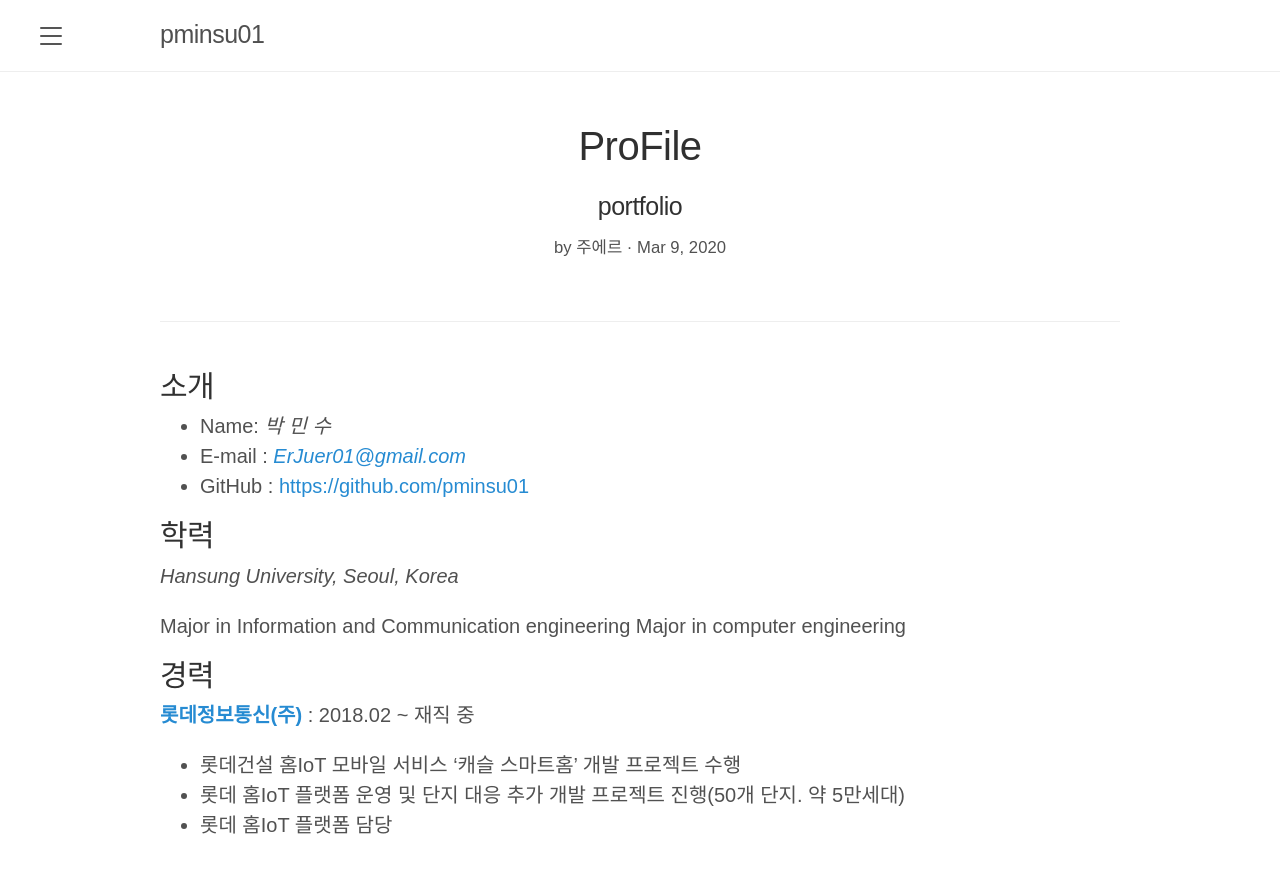
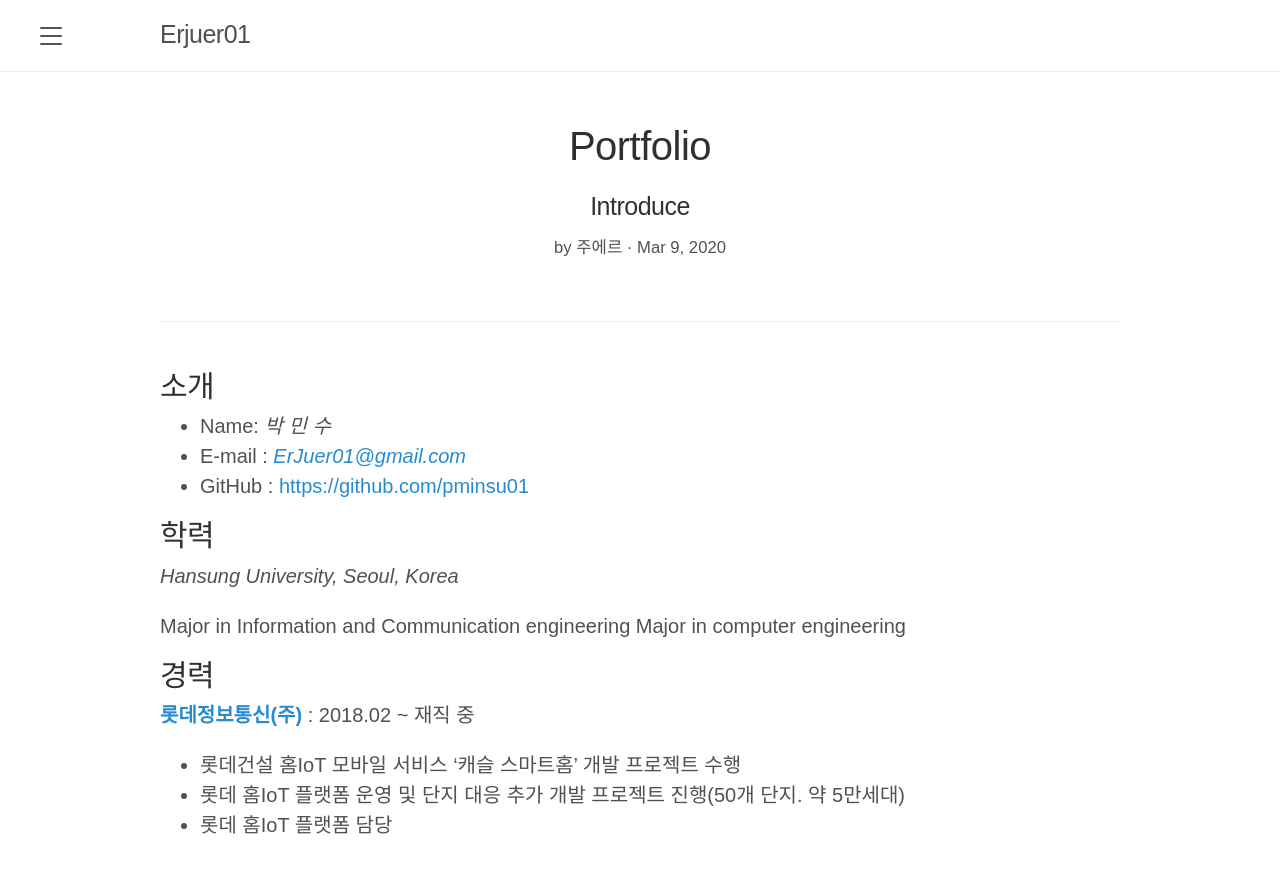
Before and after one commit to pminsu01/pminsu01.github.io, a Jekyll site: the page built from _posts/about/2020-03-09-About.md, in a window 1280 px wide and 900 px high. Shown: the top 873 px of the window. Built offline with Jekyll 4.4.1, drawn with Linux system fonts in a browser that asks for light colours.

```diff
--- a/_config.yml
+++ b/_config.yml
@@ -6,12 +6,13 @@
 # 'jekyll serve'. If you change this file, please restart the server process.
 
 # Site settings
-title: pminsu01
+title: Erjuer01
 email: Erjuer01@gmail.com
 description: 개발과 여행 그리고 사람을 좋아하는 개발자 입니다.
 baseurl: "" # the subpath of your site, e.g. /blog
 url: "https://pminsu01.github.io" # the base hostname & protocol for your site
 github_username:  pminsu01
+google_analytics_id : "UA-172483160-1"
 github:
   repo: https://github.com/pminsu01
 # Build settings
--- a/_includes/head.html
+++ b/_includes/head.html
@@ -27,13 +27,13 @@
 
   {% if site.google_analytics_id %}
   <!-- Global site tag (gtag.js) - Google Analytics -->
-  <script async src="https://www.googletagmanager.com/gtag/js?id=UA-172483160-1"></script>
+  <script async src="https://www.googletagmanager.com/gtag/js?id={{site.google_analytics_id}}"></script>
   <script>
     window.dataLayer = window.dataLayer || [];
     function gtag(){dataLayer.push(arguments);}
     gtag('js', new Date());
 
-    gtag('config', 'UA-172483160-1');
+    gtag('config', {{site.google_analytics_id}});
   </script>
   {% endif %}
 
--- a/_posts/about/2020-03-09-About.md
+++ b/_posts/about/2020-03-09-About.md
@@ -1,5 +1,5 @@
 ---
-title : ProFile
+title : Portfolio
 
 category: About
 
@@ -7,7 +7,7 @@ published: true
 
 layout: post
 
-subtitle : portfolio
+subtitle : Introduce
 
 ---
 
--- a/index.html
+++ b/index.html
@@ -5,12 +5,10 @@ layout: default
 <div class="home">
 
   <div class="post-list">
-
     {% for category in site.categories %}
-      <br/> <!--여기 첫번째는 br 태그 빼는 로직 추가 할것 -->
+   <!--여기 첫번째는 br 태그 빼는 로직 추가 할것 -->
         {% assign c = category | first %}
         {% assign posts = category | last %}
-
       <h1> {{c}}</h1>
 
         <p>
@@ -21,11 +19,11 @@ layout: default
               <a href="{{post.url}}">{{post.title}}</a>
                &nbsp; <span class="post-meta" style="font-size:medium;">{{ post.date | date: "%b %-d, %Y" }}</span>
               </li>
-
         </p>
 
           {% endif %}
         {% endfor %}
+          <br/>
     {% endfor %}
 
 
```
Also changed, not shown: _layouts/post.html (line endings or trailing spaces).
